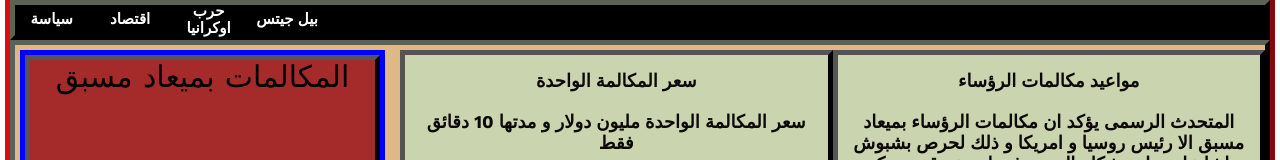
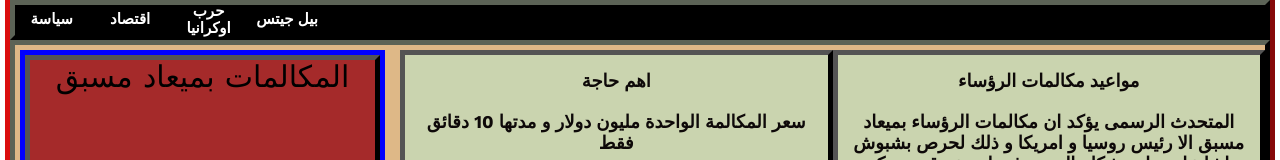
Before and after one commit to Abdelmeguid/test2, a plain HTML site: page index.html in a window 1280 px wide. Shown: the part 144-304 px from the top of the page. Drawn offline with nearby package versions, Linux system fonts and the light colour scheme.

Commit message:
update
update

```diff
--- a/index.html
+++ b/index.html
@@ -42,7 +42,7 @@
 
             <div class="bbb2">
                 <div>
-                     <span>سعر المكالمة الواحدة </span>
+                     <span>اهم حاجة</span>
                      <p>سعر المكالمة الواحدة مليون دولار و مدتها 10 دقائق فقط</p>
                 </div>
                 <div>
```
